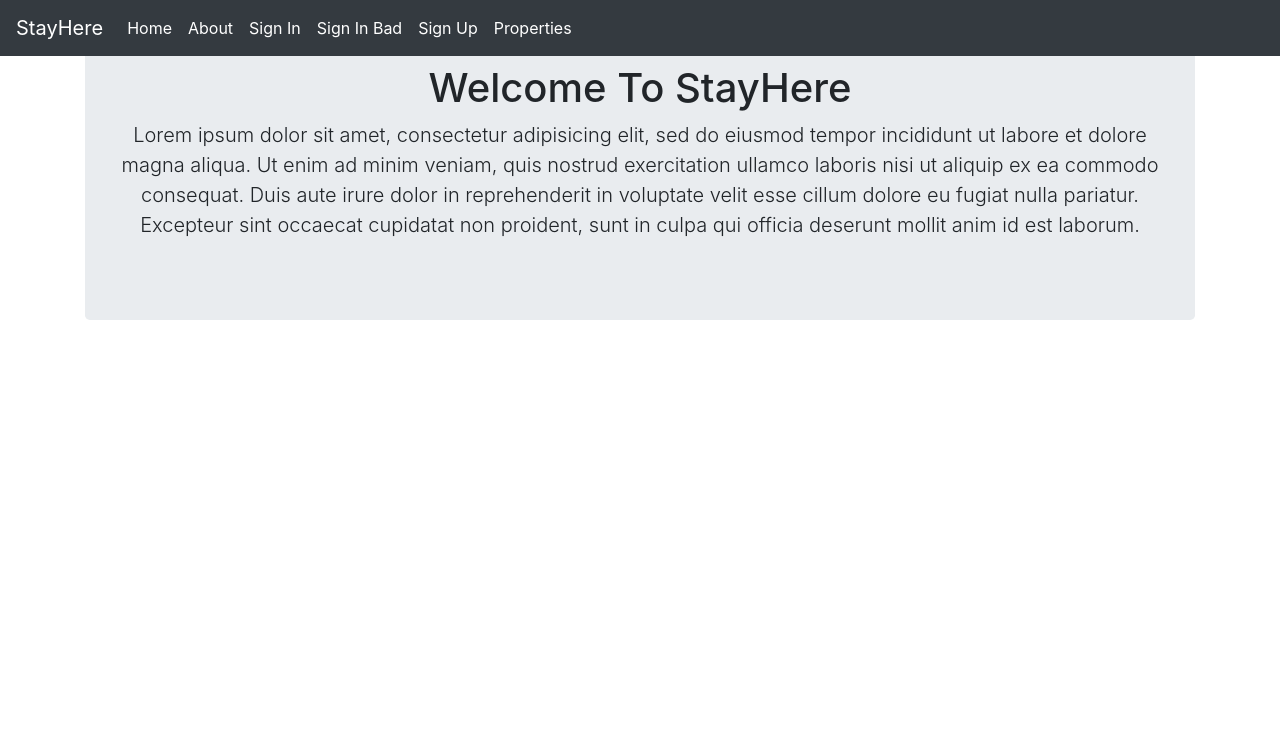
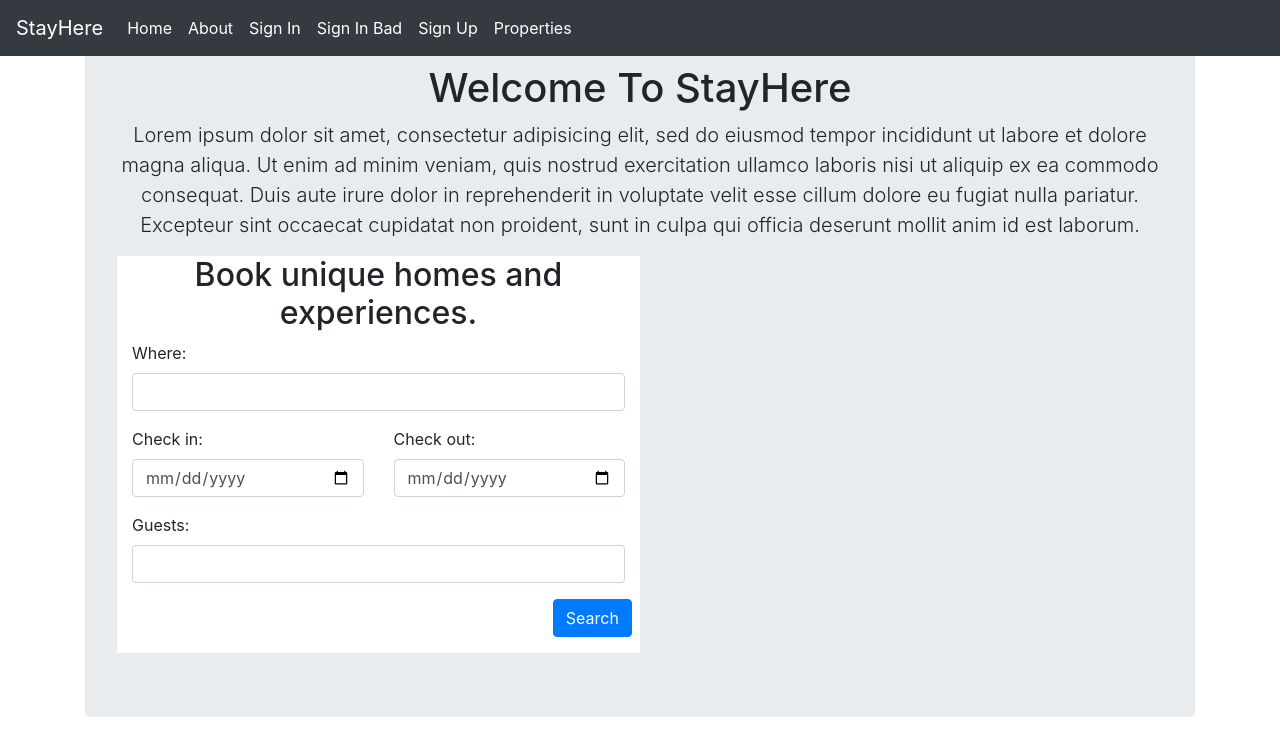
Before and after one commit to SamanAttar/StayHere, a Flask app: page / in a window 1280 px wide. Shown: the top 756 px of the page. Run offline with Flask 2, Linux system fonts and the light colour scheme; some libraries are stand-ins or nearby versions.

Commit message:
Added basic property search
Searches by location and number of guests.  Added those attributes to the properties in propertydata.py

```diff
--- a/app.py
+++ b/app.py
@@ -1,4 +1,4 @@
-from flask import Flask, render_template
+from flask import Flask, render_template, request
 from propertyData import Properties
 
 app = Flask(__name__) #placeholder for app.py
@@ -34,6 +34,18 @@ def property(id):
     return render_template('property.html', id=id)
 
 
+@app.route('/property/search', methods = ['POST'])
+def searchProperties():
+    # eventually query db on location, guests, and maybe checkin and checkout dates
+    results = Properties
+    searchLocation = request.form['location']
+    if searchLocation is not None and searchLocation != '':
+        results = list(filter(lambda x: searchLocation.lower() in x['location'].lower(), results))
+    searchGuests = int(request.form['guests'])
+    results = list(filter(lambda x: x['guests'] >= searchGuests, results))
+    return render_template('properties.html', properties = results)
+
+
 
 
 
--- a/templates/home.html
+++ b/templates/home.html
@@ -4,5 +4,29 @@
   <div class="jumbotron text-center">
     <h1>Welcome To StayHere</h1>
     <p class="lead"> Lorem ipsum dolor sit amet, consectetur adipisicing elit, sed do eiusmod tempor incididunt ut labore et dolore magna aliqua. Ut enim ad minim veniam, quis nostrud exercitation ullamco laboris nisi ut aliquip ex ea commodo consequat. Duis aute irure dolor in reprehenderit in voluptate velit esse cillum dolore eu fugiat nulla pariatur. Excepteur sint occaecat cupidatat non proident, sunt in culpa qui officia deserunt mollit anim id est laborum.</p>
+    <div class="continer col-6 bg-white">
+      <h2>Book unique homes and experiences.</h2>
+      <form class="text-left form row " action="/property/search" method="post">
+        <div class="form-group col-12">
+          <label for="location_input">Where:</label>
+          <input id="location_input" class="form-control" type="text" name="location">
+        </div>
+        <div class="form-group col-6">
+          <label for="checkin_input">Check in:</label>
+          <input id="checkin_input" class="form-control" type="date" name="checkin">
+        </div>
+        <div class="form-group col-6">
+          <label for="checkout_input">Check out:</label>
+          <input id="checkout_input" class="form-control" type="date" name="checkout">
+        </div>
+        <div class="form-group col-12">
+          <label for="guests_input">Guests:</label>
+          <input id="guests_input" class="form-control" type="number" name="guests">
+        </div>
+         <div class="form-group offset-10">
+           <input id="search_button" class="btn btn-primary" type="submit" value="Search">
+         </div>
+      </form>
+    </div>
   <div>
 {% endblock %}
```
Also changed, not shown: propertyData.py (+9 -3 lines).
